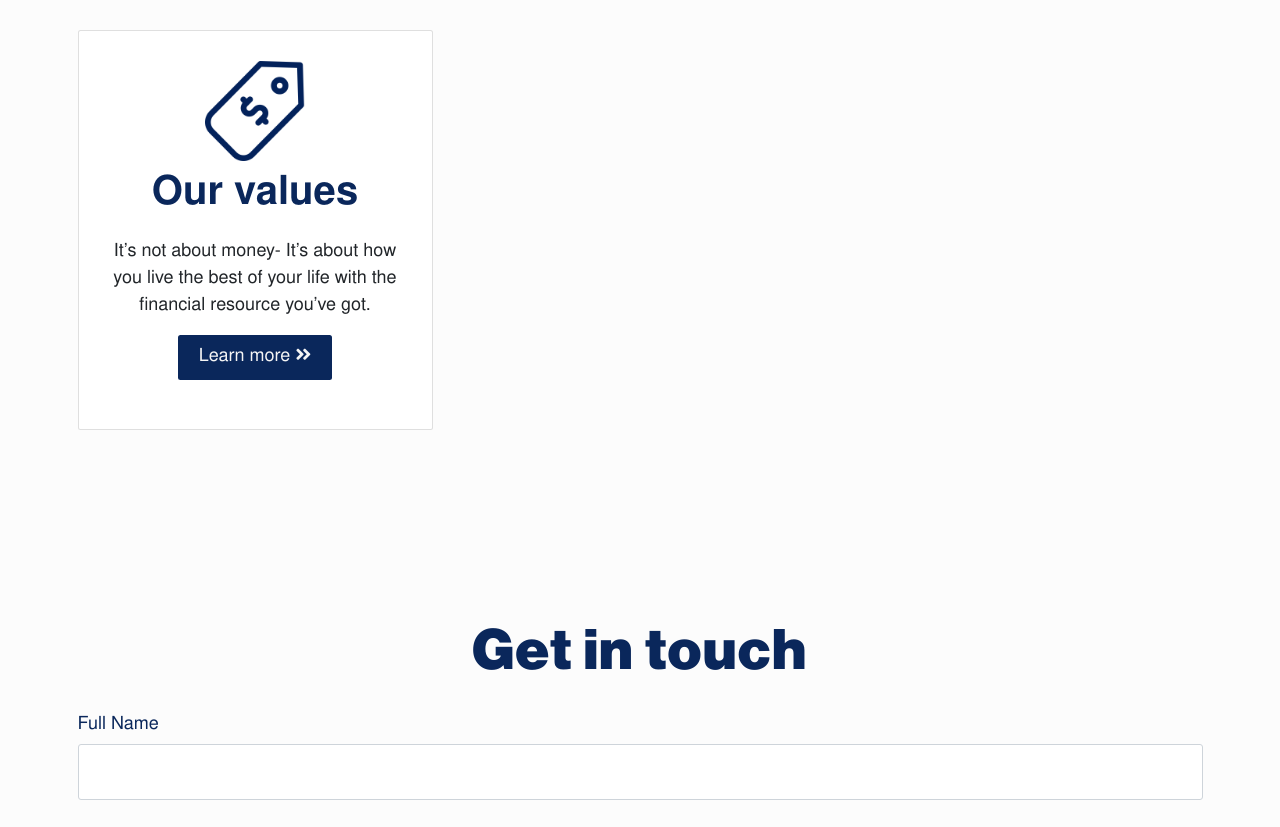
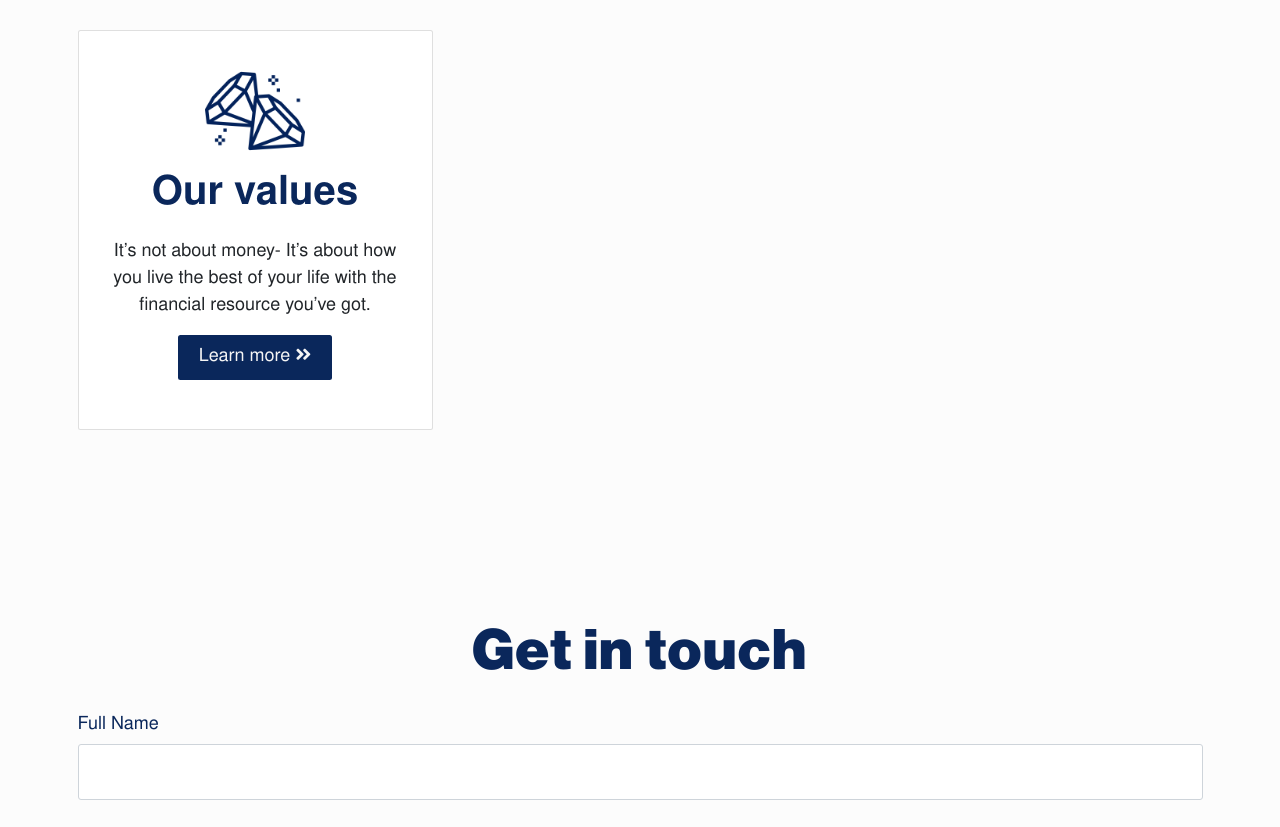
Before and after one commit to MarkosisHub/Dimension-IV, a plain HTML site: page who-we-are.html in a window 1280 px wide. Shown: the part 1280-2107 px from the top of the page. Drawn offline with nearby package versions, Linux system fonts and the light colour scheme.

Commit message:
values icon added

```diff
--- a/who-we-are.html
+++ b/who-we-are.html
@@ -206,7 +206,7 @@
           <div class="col-lg-4">
             <div class="card who-we-are-card">
               <img
-                src="icons/our_fees.png"
+                src="icons/our_values.png"
                 class="card-img-top"
                 alt="Our fees"
               />
```
Also changed, not shown: contact.html (+1 -0 lines), icons/our_values.png (added).
